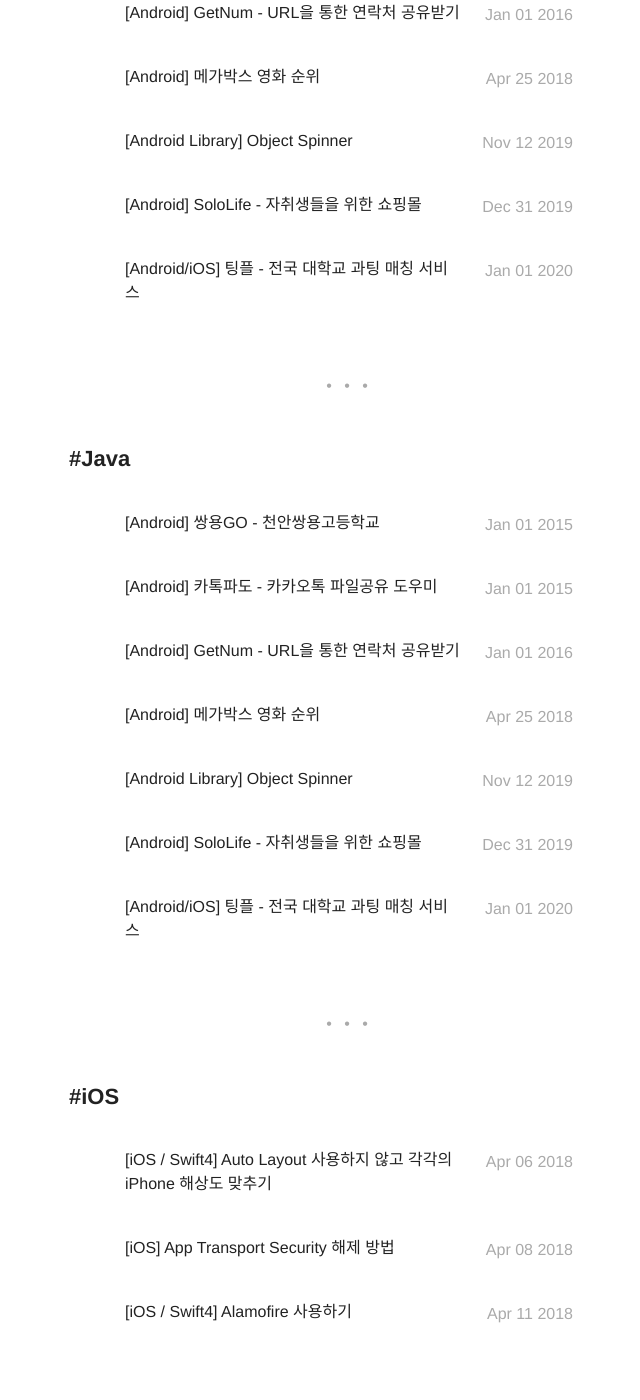
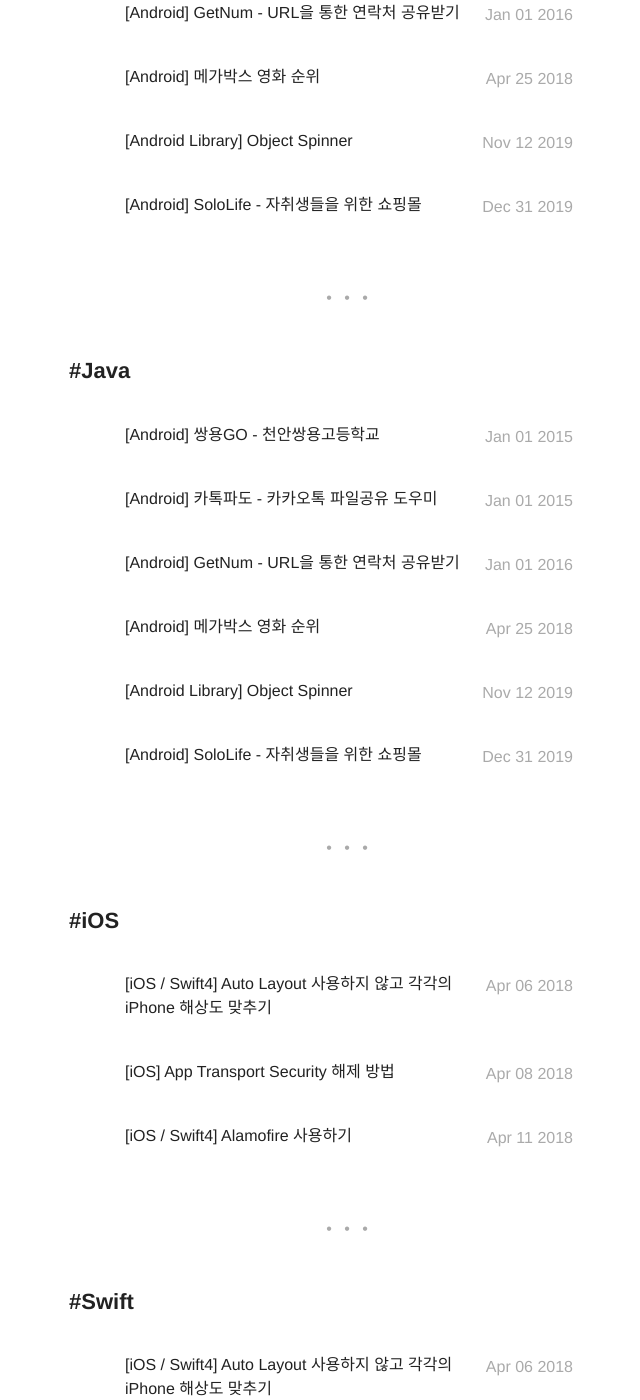
Before and after one commit to ry4nkim/ry4nkim.github.io, a Jekyll site: the page built from tags.html, in a window 1280 px wide and 1400 px high, scrolled down 964 px. Shown: the whole window, without its empty margins (291-931 px from the left). Built offline with Jekyll 4.4.1, drawn with Linux system fonts in a browser that asks for light colours.

Commit message:
Update 2020-01-01-android-ios-tingple.markdown

```diff
--- a/_posts/2020-01-01-android-ios-tingple.markdown
+++ b/_posts/2020-01-01-android-ios-tingple.markdown
@@ -3,8 +3,6 @@
 layout: post
 date: '2020-01-01 00:00:00'
 tag:
-- Android
-- Java
 image: "/assets/images/profile-round.png"
 headerImage: true
 projects: true
@@ -23,6 +21,7 @@
   <img src="https://img.shields.io/badge/Swift-F05138?style=flat-square&logo=Swift&logoColor=white"/>&nbsp;
   <img src="https://img.shields.io/badge/SpringBoot-6DB33F?style=flat-square&logo=SpringBoot&logoColor=white"/>&nbsp;
   <img src="https://img.shields.io/badge/Java-d33830?style=flat-square&logo=Java&logoColor=white"/>&nbsp;
+  <br/>
   <img src="https://img.shields.io/badge/Node.js-339933?style=flat-square&logo=Node.js&logoColor=white"/>&nbsp;
   <img src="https://img.shields.io/badge/JavaScript-ecd74d?style=flat-square&logo=JavaScript&logoColor=black"/>&nbsp;
   <img src="https://img.shields.io/badge/Socket.io-010101?style=flat-square&logo=Socket.io&logoColor=white"/>&nbsp;
@@ -32,9 +31,10 @@
 </p>
 
 ### Description:
+채팅 서비스 시스템을 공부하기 위해 1인 개발 토이 프로젝트로 개발한 전국 대학교 과팅 매칭 서비스 앱입니다.
+추후 해당 앱의 기획적인 부분을 보완한 후 고도화 및 상용화시키는 것이 목표입니다.
 
 ### Screenshot:
-<br>
 <h3 style="text-align: center;">Android</h3>
 <p align="center">
   <img src="/assets/images/android-ios-tingple/1.jpg" width="180">
@@ -44,8 +44,7 @@
   <img src="/assets/images/android-ios-tingple/5.png" width="180">
   <img src="/assets/images/android-ios-tingple/6.png" width="180">
 </p>
-<br>
-<h3 style="text-align: center;">Android</h3>
+<h3 style="text-align: center;">iOS</h3>
 <p align="center">
   <img src="/assets/images/android-ios-tingple/7.png" width="180">
   <img src="/assets/images/android-ios-tingple/8.png" width="180">
```
